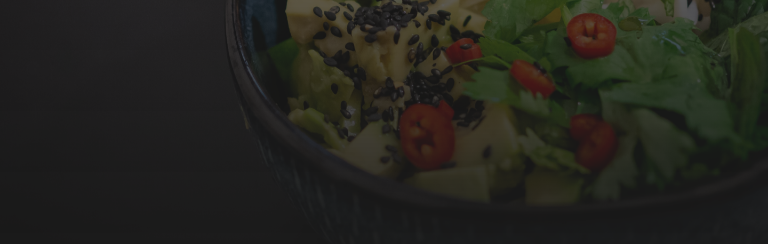
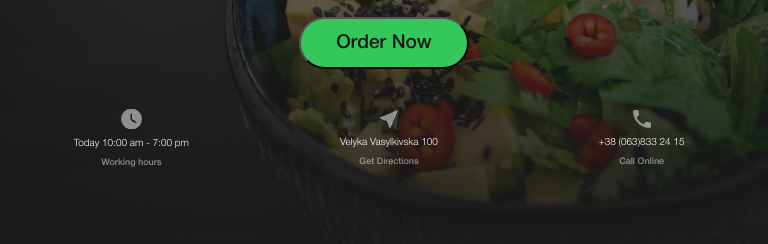
Before and after one commit to zoomser/Healthy-food, a plain HTML site: page index.html in a window 768 px wide. Shown: the part 254-498 px from the top of the page. Drawn offline with nearby package versions, Linux system fonts and the light colour scheme.

Commit message:
Add files via upload

```diff
--- a/index.html
+++ b/index.html
@@ -31,13 +31,34 @@
 
         </div>
 
+        <!-- PICTURES SALAT TEXT -->
         <div class="picture_big_txt_all">
             <p class="picture_big_txt"><span class="txt_span_your">Your </span> favourite food
             <pre class="picture_big_txt_pre"><span class="txt_span_delivered">Delivered</span>  hot & fresh</pre>
              </p>
              <p class="annotation_txt">HEALTHY SWITCHER chefs do all the prep work, like peeling, chopping & <pre class="annotation_txt_pre">marinating, so you can cook a fresh homemade dinner in just 15 minutes.</pre></p>
         </div>
+        <div class="picture_big_button_all">
+            <button class="picture_big_button" type="submit">Order Now</button>
+        </div>
 
+        <div class="contacts_block_all">
+            <div class="img_watch_all">
+                <img src="img/01. Icons_ic_watch_later.png" alt="">
+                <p class="today_txt">Today 10:00 am - 7:00 pm</p>
+                <p class="working_txt">Working hours</p>
+            </div>
+            <div class="img_near_all">
+                <img src="img/02. Icons_ic_near_me.png" alt="">
+                <p class="velyka_txt">Velyka Vasylkivska 100</p>
+                <p class="get_txt">Get Directions</p>
+            </div>
+            <div class="img_call_all">
+                <img src="img/03. Icons_ic_call.png" alt="">
+                <p class="number_txt">+38 (063)833 24 15</p>
+                <p class="call_txt">Call Online</p>
+            </div>
+        </div>
     </header>
     <main>
 
--- a/style.css
+++ b/style.css
@@ -54,7 +54,7 @@ background-color: rgb(26, 26, 26);
     flex-direction: column;
     background-color: rgba(26, 26, 26, 0.97);
     width: 100%;
-    height: 260px;
+    height: 320px;
     position: absolute;
     left: 0;
     padding-top: 20px;
@@ -143,4 +143,136 @@ main{
     text-align: center;
     margin-top: 5px;
 }
+.picture_big_button{
+    color: rgb(26, 26, 26);
+    font-family: Helvetica Neue;
+    font-size: 2.5vw;
+    font-weight: 400;
+    text-align: center;
+    border-radius: 43px;
+    background: rgb(52, 199, 89);
+    width: 120px;
+    height: 36px;
+    background-size: contain;
+    background-attachment: fixed;
 }
+.picture_big_button_all{
+    display: flex;
+    justify-content: center;
+    margin-top: 20px;
+}
+
+.contacts_block_all{
+    display: flex;
+    justify-content: space-around;
+    width: 100%;
+    margin-top: 40px;
+}
+.img_watch_all{
+    width: 120px;
+    display: flex;
+    flex-direction: column;
+    justify-content: center;
+    align-items: center;
+    gap: 10px;
+}
+.today_txt{
+    color: rgb(255, 255, 255);
+    font-family: Helvetica Neue Cyr;
+    font-size: 10px;
+    text-align: center;
+}
+.working_txt{
+    color: rgba(255, 255, 255, 0.5);
+    font-family: Helvetica Neue;
+    font-size: 9px;
+    text-align: center;
+}
+
+.img_near_all{
+    width: 110px;
+    display: flex;
+    flex-direction: column;
+    justify-content: center;
+    align-items: center;
+    gap: 10px;
+}
+.velyka_txt{
+    color: rgb(255, 255, 255);
+    font-family: Helvetica Neue Cyr;
+    font-size: 10px;
+    text-align: center;
+}
+.get_txt{
+    color: rgba(255, 255, 255, 0.5);
+    font-family: Helvetica Neue;
+    font-size: 9px;
+    text-align: center;
+}
+
+.img_call_all{
+    width: 110px;
+    display: flex;
+    flex-direction: column;
+    justify-content: center;
+    align-items: center;
+    gap: 10px;
+}
+.number_txt{
+    color: rgb(255, 255, 255);
+    font-family: Helvetica Neue Cyr;
+    font-size: 10px;
+    text-align: center;
+}
+.call_txt{
+    color: rgba(255, 255, 255, 0.5);
+    font-family: Helvetica Neue;
+    font-size: 9px;
+    text-align: center;
+}
+}
+
+
+
+/* FOR BUTTON PICTURES HEAD Start */
+@media  (min-width:518px) and (max-width:915px){
+.picture_big_button{
+    color: rgb(26, 26, 26);
+    font-family: Helvetica Neue;
+    font-size: 2.5vw;
+    font-weight: 400;
+    text-align: center;
+    border-radius: 43px;
+    background: rgb(52, 199, 89);
+    width: 170px;
+    height: 52px;
+    background-size: contain;
+    background-attachment: fixed;
+}
+.picture_big_button_all{
+    display: flex;
+    justify-content: center;
+    margin-top: 20px;
+}
+}
+@media  (min-width:915px) and (max-width:1440px){
+    .picture_big_button{
+        color: rgb(26, 26, 26);
+        font-family: Helvetica Neue;
+        font-size: 2.5vw;
+        font-weight: 400;
+        text-align: center;
+        border-radius: 43px;
+        background: rgb(52, 199, 89);
+        width: 220px;
+        height: 72px;
+        background-size: contain;
+        background-attachment: fixed;
+    }
+    .picture_big_button_all{
+        display: flex;
+        justify-content: center;
+        margin-top: 20px;
+    }
+}
+/* FOR BUTTON PICTURES HEAD END */
```
Also changed, not shown: img/01. Icons_ic_watch_later.png (added), img/02. Icons_ic_near_me.png (added), img/03. Icons_ic_call.png (added).
